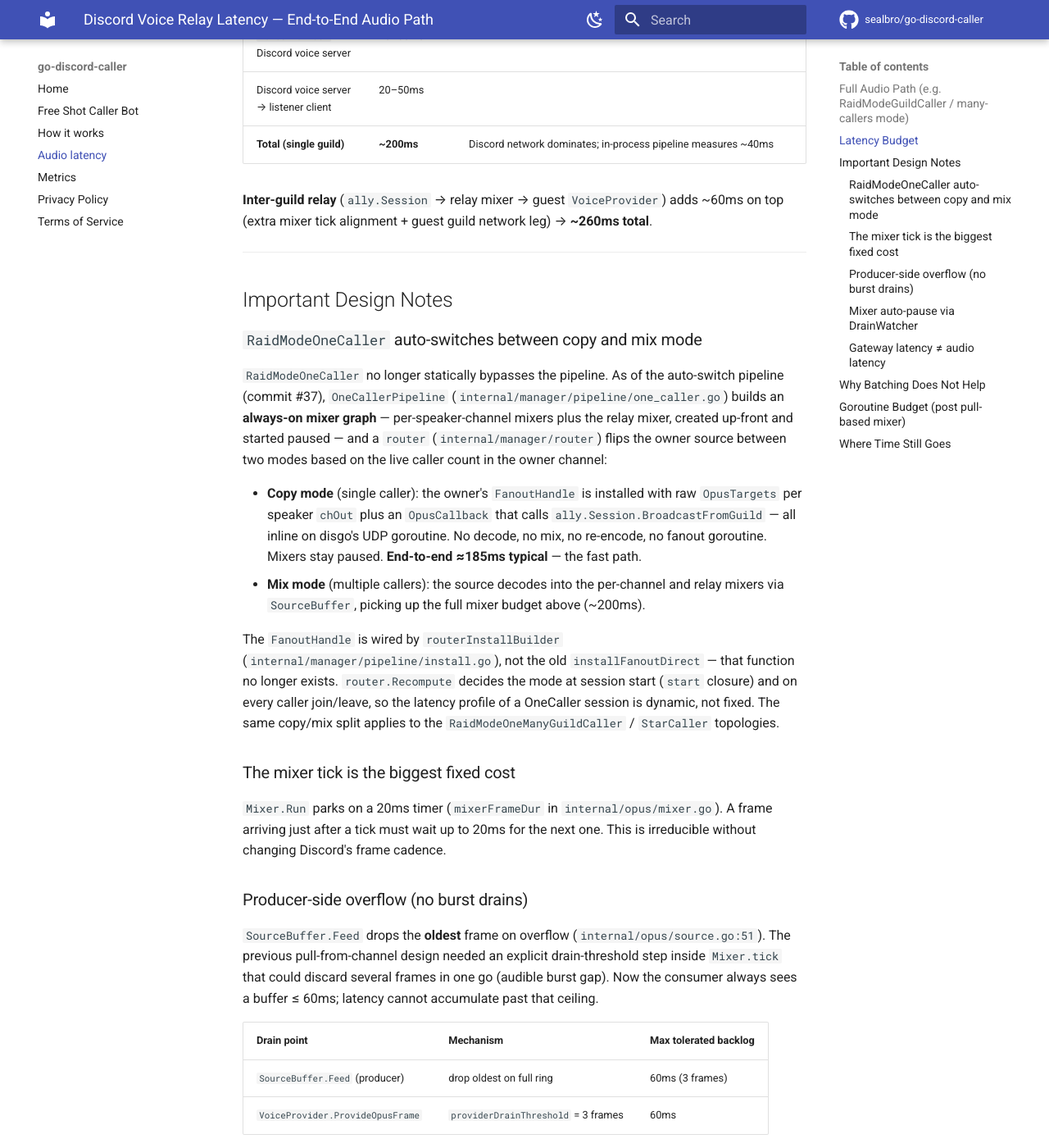
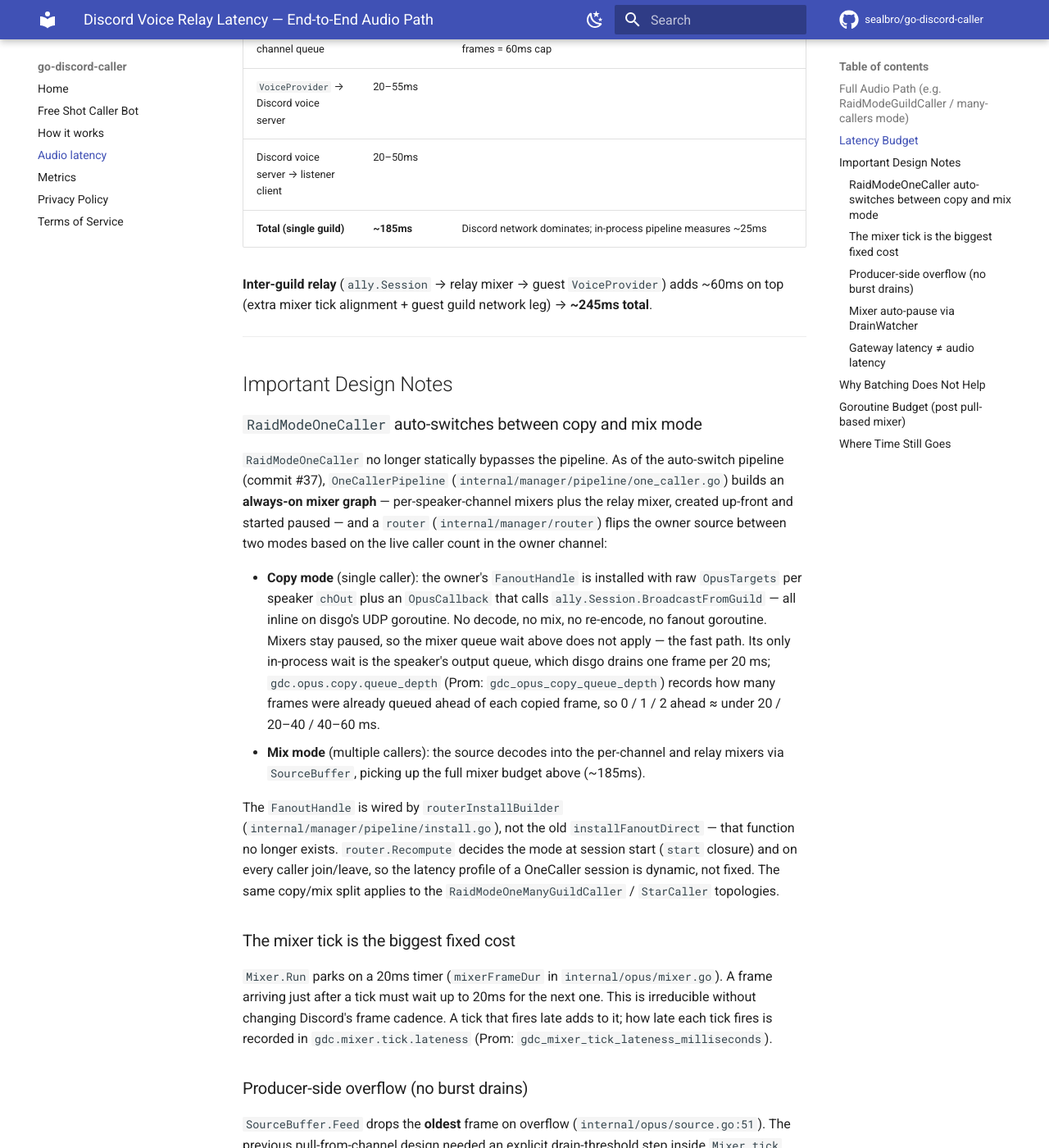
Before and after one commit to sealbro/go-discord-caller, an MkDocs documentation site: the page built from misc/website/latency.md, in a window 1280 px wide and 1400 px high, scrolled down 1362 px. Shown: the whole window at 82% size. Built offline with MkDocs 1.6.1 and Material for MkDocs 9.7.7, drawn with Linux system fonts in a browser that asks for light colours; comment, search, counter and statistics services are not loaded; some of the changed text lies outside the part shown.

Commit message:
docs(latency): refresh measured figures from the last 30 days (#94)

````diff
--- a/docs/LATENCY.md
+++ b/docs/LATENCY.md
@@ -10,13 +10,13 @@ User mic
   │  +65ms  UDP network (inbound)
   ▼
 [VoiceReceiver]  decode + fanout inline (on disgo's UDP goroutine)
-  │  +0.3ms allowUser lookup, Opus decode, dispatch to SourceBuffer.Feed (gdc_opus_receive_duration ~0.3ms avg)
+  │  +0.2ms allowUser lookup, Opus decode, dispatch to SourceBuffer.Feed (gdc_opus_receive_duration ~0.2ms avg)
   ▼
 [SourceBuffer ring]  cap 3 frames; gdc.mixer.pipeline.latency (Prom: gdc_mixer_pipeline_latency_milliseconds)
-  │  +37ms  Pull on next 20ms tick; overflow drops oldest at producer (measured: p50 37ms, p95 63ms)
+  │  +22ms  Pull on next 20ms tick; overflow drops oldest at producer (measured: p50 22ms, p95 47ms, p99 57ms)
   ▼
 [Mixer.tick()]  mix-minus, encode (0ms passthrough if single source)
-  │  +2ms   gdc_mixer_tick_duration p95 ~2ms
+  │  +<1ms  gdc_mixer_tick_duration p95 ~0.7ms, p99 ~1.5ms
   ▼
 [VoiceProvider]  → UDP send
   │  +0ms   provider channel queue ≈0 (passthrough) + disgo sender
@@ -26,7 +26,7 @@ User mic
   ▼
 [Listener's Discord client]  Opus decode → speakers
 
-Total: ~200ms (single guild, many-callers/mix mode; ~185ms in OneCaller copy mode)
+Total: ~185ms (single guild, many-callers/mix mode; copy mode skips the mixer queue and is lower — see `gdc.opus.copy.queue_depth`)
 ```
 
 ---
@@ -37,15 +37,15 @@ Total: ~200ms (single guild, many-callers/mix mode; ~185ms in OneCaller copy mod
 |-------------------------------------------|------------|----------------------------------------------------------------------------------------------------------|
 | User mic → Discord voice server           | 20–50ms    | 20ms fixed frame accumulation + network                                                                  |
 | Discord voice server → `VoiceReceiver`    | 20–55ms    | Voice UDP leg, same region as voice server                                                               |
-| `allowUser` + Opus decode + fanout `Feed` | ~0.3ms     | Inline on disgo UDP goroutine, no channel hop; measured `gdc_opus_receive_duration` ~0.3ms avg          |
-| `SourceBuffer` ring → `Mixer.tick`        | **37ms (p95 63ms)** | `gdc.mixer.pipeline.latency` (Prom: `gdc_mixer_pipeline_latency_milliseconds`); ceiling = `audioSourceCap`×20ms = 60ms; measured p50 37ms / p95 63ms; producer-side overflow keeps near live edge |
-| Mixer tick processing + encode            | ~2ms       | `gdc_mixer_tick_duration` p95 ~2ms; 0ms on single-source passthrough                                     |
+| `allowUser` + Opus decode + fanout `Feed` | ~0.2ms     | Inline on disgo UDP goroutine, no channel hop; measured `gdc_opus_receive_duration` ~0.2ms avg          |
+| `SourceBuffer` ring → `Mixer.tick`        | **22ms (p95 47ms)** | `gdc.mixer.pipeline.latency` (Prom: `gdc_mixer_pipeline_latency_milliseconds`); ceiling = `audioSourceCap`×20ms = 60ms; measured over 30 days: p50 22ms / p95 47ms / p99 57ms, mean 24ms; producer-side overflow keeps near live edge |
+| Mixer tick processing + encode            | <1ms       | `gdc_mixer_tick_duration` p95 ~0.7ms, p99 ~1.5ms; 0ms on single-source passthrough                       |
 | `VoiceProvider` channel queue             | ~0ms       | `gdc_opus_provide_duration` ≈0 (passthrough); drain threshold 3 frames = 60ms cap                       |
 | `VoiceProvider` → Discord voice server    | 20–55ms    | |
 | Discord voice server → listener client    | 20–50ms    | |
-| **Total (single guild)**                  | **~200ms** | Discord network dominates; in-process pipeline measures ~40ms                                            |
+| **Total (single guild)**                  | **~185ms** | Discord network dominates; in-process pipeline measures ~25ms                                            |
 
-**Inter-guild relay** (`ally.Session` → relay mixer → guest `VoiceProvider`) adds ~60ms on top (extra mixer tick alignment + guest guild network leg) → **~260ms total**.
+**Inter-guild relay** (`ally.Session` → relay mixer → guest `VoiceProvider`) adds ~60ms on top (extra mixer tick alignment + guest guild network leg) → **~245ms total**.
 
 ---
 
@@ -54,13 +54,13 @@ Total: ~200ms (single guild, many-callers/mix mode; ~185ms in OneCaller copy mod
 ### `RaidModeOneCaller` auto-switches between copy and mix mode
 `RaidModeOneCaller` no longer statically bypasses the pipeline. As of the auto-switch pipeline (commit #37), `OneCallerPipeline` (`internal/manager/pipeline/one_caller.go`) builds an **always-on mixer graph** — per-speaker-channel mixers plus the relay mixer, created up-front and started paused — and a `router` (`internal/manager/router`) flips the owner source between two modes based on the live caller count in the owner channel:
 
-- **Copy mode** (single caller): the owner's `FanoutHandle` is installed with raw `OpusTargets` per speaker `chOut` plus an `OpusCallback` that calls `ally.Session.BroadcastFromGuild` — all inline on disgo's UDP goroutine. No decode, no mix, no re-encode, no fanout goroutine. Mixers stay paused. **End-to-end ≈185ms typical** — the fast path.
-- **Mix mode** (multiple callers): the source decodes into the per-channel and relay mixers via `SourceBuffer`, picking up the full mixer budget above (~200ms).
+- **Copy mode** (single caller): the owner's `FanoutHandle` is installed with raw `OpusTargets` per speaker `chOut` plus an `OpusCallback` that calls `ally.Session.BroadcastFromGuild` — all inline on disgo's UDP goroutine. No decode, no mix, no re-encode, no fanout goroutine. Mixers stay paused, so the mixer queue wait above does not apply — the fast path. Its only in-process wait is the speaker's output queue, which disgo drains one frame per 20 ms; `gdc.opus.copy.queue_depth` (Prom: `gdc_opus_copy_queue_depth`) records how many frames were already queued ahead of each copied frame, so 0 / 1 / 2 ahead ≈ under 20 / 20–40 / 40–60 ms.
+- **Mix mode** (multiple callers): the source decodes into the per-channel and relay mixers via `SourceBuffer`, picking up the full mixer budget above (~185ms).
 
 The `FanoutHandle` is wired by `routerInstallBuilder` (`internal/manager/pipeline/install.go`), not the old `installFanoutDirect` — that function no longer exists. `router.Recompute` decides the mode at session start (`start` closure) and on every caller join/leave, so the latency profile of a OneCaller session is dynamic, not fixed. The same copy/mix split applies to the `RaidModeOneManyGuildCaller` / `StarCaller` topologies.
 
 ### The mixer tick is the biggest fixed cost
-`Mixer.Run` parks on a 20ms timer (`mixerFrameDur` in `internal/opus/mixer.go`). A frame arriving just after a tick must wait up to 20ms for the next one. This is irreducible without changing Discord's frame cadence.
+`Mixer.Run` parks on a 20ms timer (`mixerFrameDur` in `internal/opus/mixer.go`). A frame arriving just after a tick must wait up to 20ms for the next one. This is irreducible without changing Discord's frame cadence. A tick that fires late adds to it; how late each tick fires is recorded in `gdc.mixer.tick.lateness` (Prom: `gdc_mixer_tick_lateness_milliseconds`).
 
 ### Producer-side overflow (no burst drains)
 `SourceBuffer.Feed` drops the **oldest** frame on overflow (`internal/opus/source.go:51`). The previous pull-from-channel design needed an explicit drain-threshold step inside `Mixer.tick` that could discard several frames in one go (audible burst gap). Now the consumer always sees a buffer ≤ 60ms; latency cannot accumulate past that ceiling.
@@ -76,7 +76,7 @@ Channel mixers pause after `DrainIdleTimeout` (5s) with no input frames (`intern
 ### Gateway latency ≠ audio latency
 The `gdc.bot.gateway.latency` metric (Prometheus: `gdc_bot_gateway_latency_milliseconds`, gauge, labelled `bot_id`) measures the WebSocket **control channel** heartbeat RTT only. Voice audio is transmitted over a separate **UDP** connection — gateway latency is not a measure of audio delay.
 
-Current observed gateway latency (median per bot, `gdc_bot_gateway_latency_milliseconds`, 30d): **~103ms** (owner bot on `sealgate`) and **~134–137ms** (speaker bots on `asrock`) — i.e. **~105–140ms** across the pool. This is consistent with a geographically distant Discord region and is unrelated to the audio pipeline delay. It does however confirm that the network round-trip component of the audio path (two Discord voice server hops) contributes at least **65–90ms** of irreducible latency — the floor below which end-to-end audio latency cannot be reduced regardless of pipeline optimisations.
+Current observed gateway latency (median per bot, `gdc_bot_gateway_latency_milliseconds`, 30d): **~104–106ms** for every bot — the owner and all speakers now run from the same host. This is consistent with a geographically distant Discord region and is unrelated to the audio pipeline delay. It does however confirm that the network round-trip component of the audio path (two Discord voice server hops) contributes at least **65–90ms** of irreducible latency — the floor below which end-to-end audio latency cannot be reduced regardless of pipeline optimisations.
 
 ---
 
````
Also changed, not shown: 1 other file.
